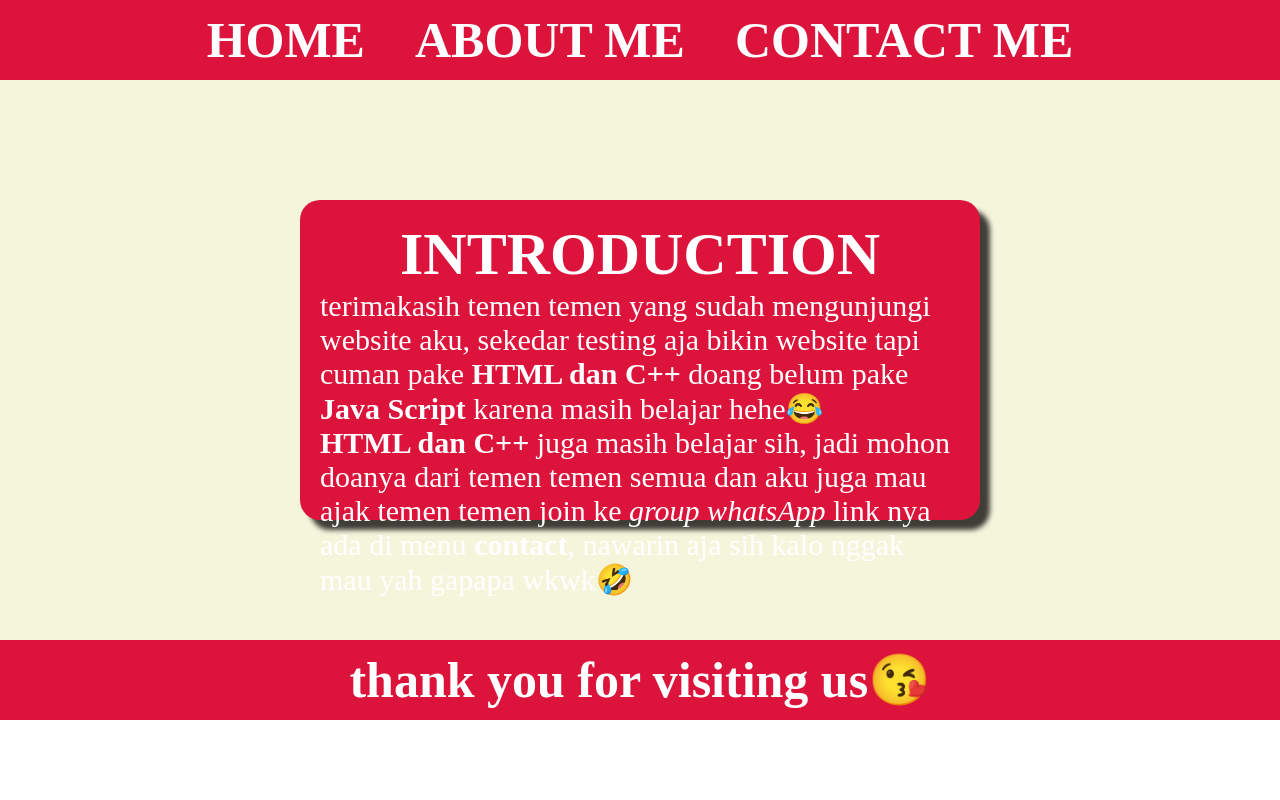
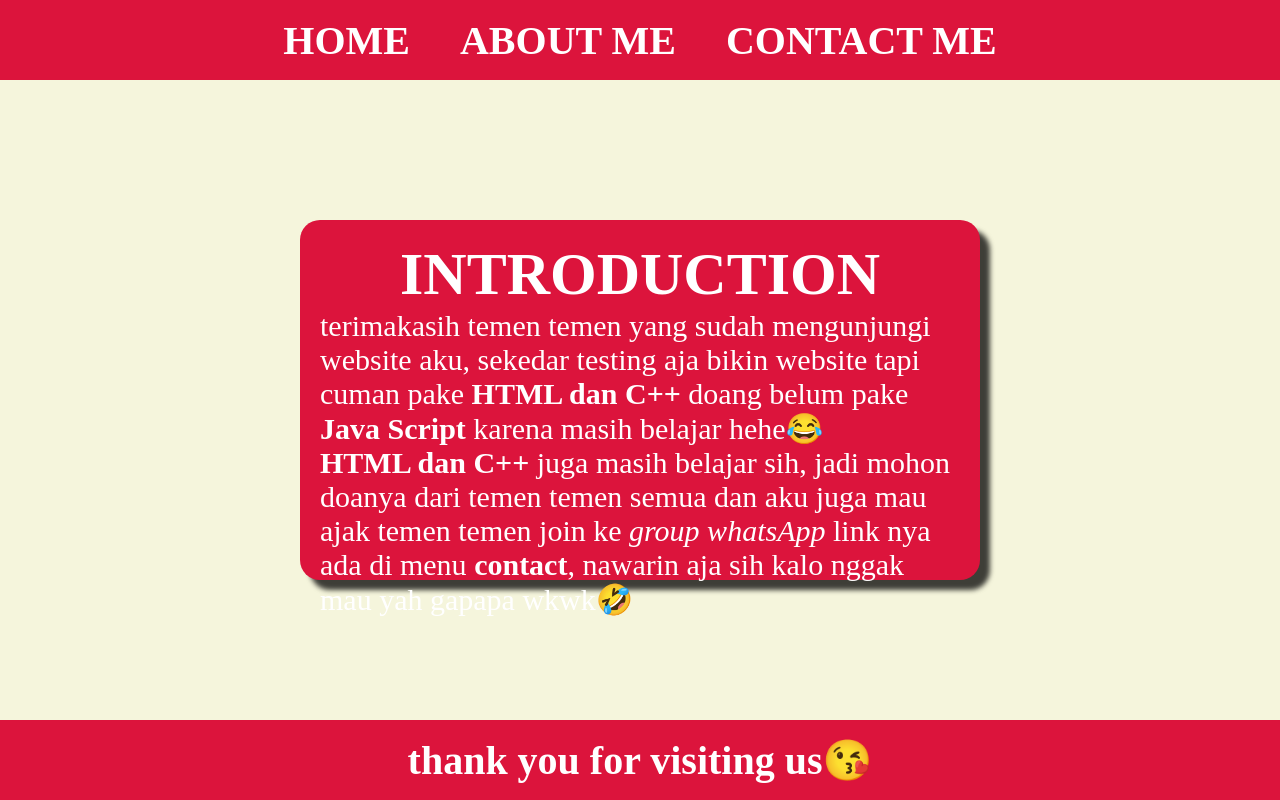
Before and after one commit to khendra18/halamanWeb.co, a plain HTML site: page index.html in a window 1280 px wide. Drawn offline with Linux system fonts and the light colour scheme.

Commit message:
Update index.html

```diff
--- a/index.html
+++ b/index.html
@@ -31,7 +31,7 @@
             margin: 5px;
             list-style-type: none;
             text-decoration: none;
-            font-size: 50px;
+            font-size: 40px;
             color: white;
             font-weight: 800;
         }
@@ -44,7 +44,7 @@
         }
 
         .content {
-            height: 70vh;
+            height: 80vh;
             display: flex;
             justify-content: center;
             align-items: center;
@@ -79,7 +79,7 @@
         }
 
         .h1-footer {
-            font-size: 50px;
+            font-size: 40px;
             font-weight: 800;
         }
     </style>
```
